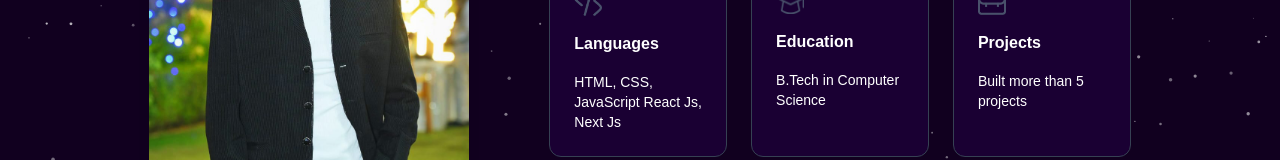
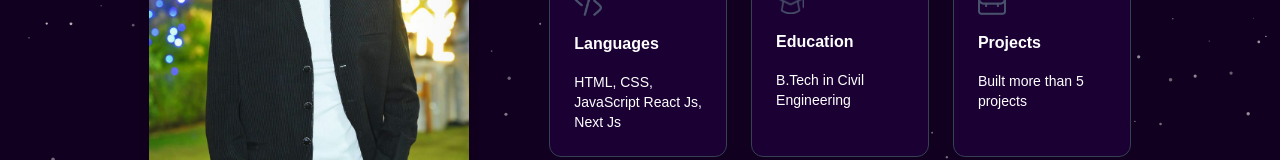
Before and after one commit to shivamprajapati123/Portfolio, a Next.js app: page /about in a window 1280 px wide. Shown: the part 453-613 px from the top of the page. Built offline with nearby package versions, Linux system fonts and the light colour scheme; a web font is replaced by a local one.

Commit message:
Update assets.js

```diff
--- a/assets/assets.js
+++ b/assets/assets.js
@@ -122,7 +122,7 @@ export const serviceData = [
 
 export const infoList = [
     { icon: assets.code_icon, iconDark: assets.code_icon_dark, title: 'Languages', description: 'HTML, CSS, JavaScript React Js, Next Js' },
-    { icon: assets.edu_icon, iconDark: assets.edu_icon_dark, title: 'Education', description: 'B.Tech in Computer Science' },
+    { icon: assets.edu_icon, iconDark: assets.edu_icon_dark, title: 'Education', description: 'B.Tech in Civil Engineering' },
     { icon: assets.project_icon, iconDark: assets.project_icon_dark, title: 'Projects', description: 'Built more than 5 projects' }
 ];
 
```
